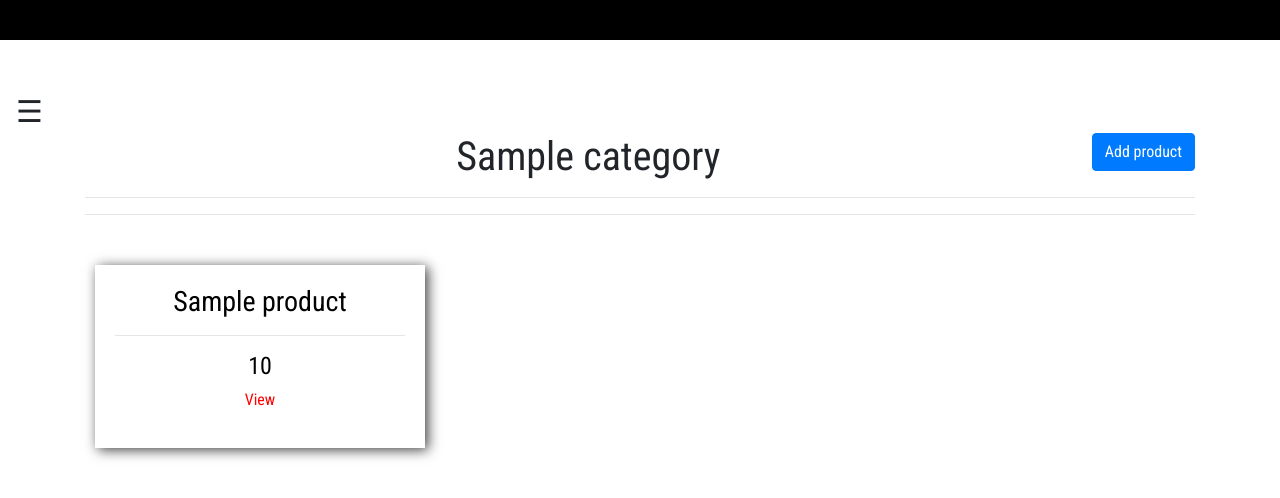
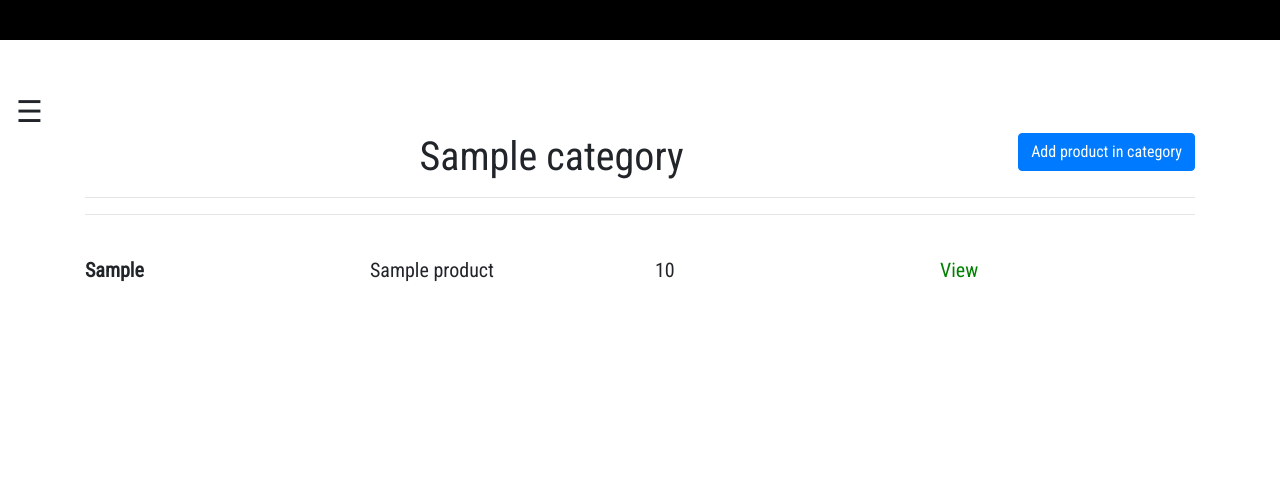
Before and after one commit to gichimux/offspring-project, a Django app: page /category/1 in a window 1280 px wide. Shown: the top 498 px of the page. Run offline with Django 3.2, Linux system fonts and the light colour scheme; tables that the repository leaves empty hold one stand-in row (values such as "Sample post"); some libraries are stand-ins or nearby versions; some web fonts are replaced.

Commit message:
Change arrangement of items

```diff
--- a/app/templates/stockmg/category.html
+++ b/app/templates/stockmg/category.html
@@ -18,12 +18,12 @@ box-shadow: 3px 2px 12px 0px rgba(0,0,0,0.75);
             margin:10px;
             transition:0.9s;
             padding:20px;
-            padding-bottom:20px;
+            padding-bottom:5px;
 
          }
          a{
              text-decoration: none;
-             color:black;
+             color:green;
          }
          .categories:hover{
             -webkit-box-shadow: 3px 2px 15px 3px rgba(0,0,0,0.75);
@@ -35,32 +35,43 @@ box-shadow: 3px 2px 15px 3px rgba(0,0,0,0.75);
           a:hover{
 
             text-decoration: none;
-             color:black;
+             color:green;
+         }
+         .detail{
+             font-size:20px;
          }
             </style>
     </head>
     <body>
         <div class="container">
                 <button type="button" class="btn btn-primary" data-toggle="modal" data-target="#myModal">
-                        Add product
+                        Add product in category
                       </button>
                 <h1 class="text-center">{{category.name}}</h1>
                 <hr><hr><br>
-            <div class="row">
+
+          <div class="row">
+
+            {% for product in products %}
+
+                <div class="col-md-3 col-lg-3">
+            <span class="detail"><b>{{product.sKU}}</b></span>
+            </div>
+            <div class="col-md-3 col-lg-3">
+            <span class="detail">{{product.name}}</span>
+            </div>
+            <div class="col-md-3 col-lg-3">
+            <span class="detail">{{product.quantity}}</span>
+            </div>
+            <div class="col-md-3 col-lg-3">
+            <span class="detail"><a href="{% url 'stock_product' product.id %}">View</a></span>
+
+            </div>
 
 
-            {% for product in products %}
-            <div class="col-xs-6 col-sm-6 col-md-4 col-lg-4 ">
-                    <a href="{% url 'stock_product' product.id %}">
-                <div  style=""class="categories">
-                <h3 class="text-center">{{product.name}} </h3><hr>
-                <h4 class="text-center">{{product.quantity}}</h4>
-                <p class="text-center"style="color:red">View</p>
-            </div>
-                </a>
-            </div>
+
                 {% endfor %}
-                </div>
+              </div>
         </div>
         <div class="modal fade" id="myModal">
                 <div class="modal-dialog">
--- a/app/templates/stockmg/stock_product.html
+++ b/app/templates/stockmg/stock_product.html
@@ -26,7 +26,7 @@ box-shadow: 3px 2px 12px 0px rgba(0,0,0,0.75);
       <div class="row">
       <div class="col-md-2 col-lg-2 col-sm-2">
         <p>SKU</p>
-        <b>_{{to_add.sKu}}</b>
+        <b>{{to_add.sKU}}</b>
       </div>
       <div class="col-md-3 col-lg-3 col-sm-3">
         <p>Description</p>
@@ -38,7 +38,7 @@ box-shadow: 3px 2px 12px 0px rgba(0,0,0,0.75);
       </div>
       <div class="col-md-2 col-lg-2 col-sm-2">
         <p>colour</p>
-        <b>_{{to_add.product_colour}}</b>
+        <b>{{to_add.product_color}}</b>
       </div>
       <div class="col-md-2 col-lg-2 col-sm-2">
         <p>Quantity</p>
--- a/app/views.py
+++ b/app/views.py
@@ -27,7 +27,7 @@ def inventory(request):
     if request.method == 'POST':
         form = NewCategory(request.POST, request.FILES)
         if form.is_valid():
-
+            category=form.save(commit=False)
             category.save()
             return redirect(inventory)
     else:
```
